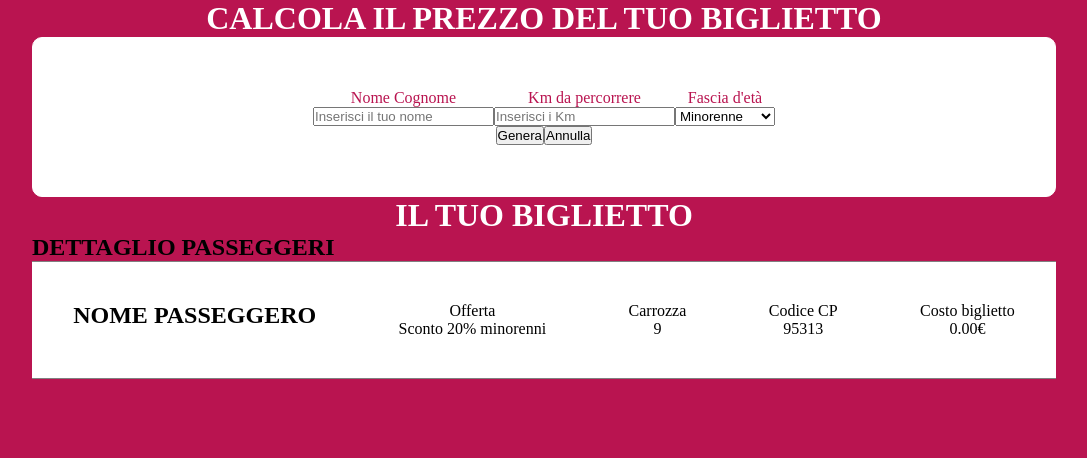
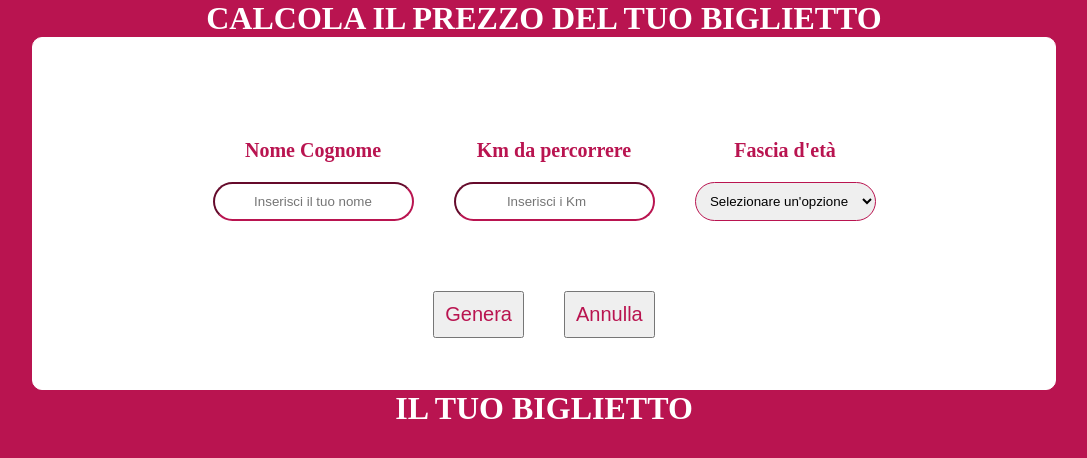
Before and after one commit to Afrodario/js-biglietto-treno-form, a plain HTML site: page index.html in a window 1280 px wide. Both pictures are taken after a click on the button "Genera". Shown: the whole page, without its empty margins (96-1183 px from the left). Drawn offline with Linux system fonts and the light colour scheme.

Commit message:
Rifiniture generali e al funzionamento

```diff
--- a/index.html
+++ b/index.html
@@ -24,12 +24,13 @@
 
                     <div class="flex-col">
                         <label for="km">Km da percorrere</label>
-                        <input type="number" id="input-km" placeholder="Inserisci i Km">
+                        <input type="number" id="input-km" min="1" placeholder="Inserisci i Km">
                     </div>
 
                     <div class="flex-col">
                         <label for="età">Fascia d'età</label>
                         <select id="input-age">
+                            <option value="scegli">Selezionare un'opzione</option>
                             <option value="minorenne">Minorenne</option>
                             <option value="maggiorenne">Maggiorenne</option>
                             <option value="over-65">Over 65</option>
--- a/main.js
+++ b/main.js
@@ -20,6 +20,10 @@ let cancel = document.getElementById("cancel");
 
 generate.addEventListener("click",
     function() {
+
+        if (passengerName.value == "" || kmNumber.value == "" || passengerAge.value == "scegli") {
+            alert("Si prega di inserire tutti i dati richiesti.")
+        } else {
 
         ticketActive.classList.remove("d-none");
         ticketActive.classList.add("active");
@@ -48,6 +52,8 @@ generate.addEventListener("click",
 
         let codePR = Math.floor(Math.random() * (99999 - 90000 + 1) + 90000);
         ticketCode.innerHTML = codePR;
+
+        }
     }
 )
 
--- a/style.css
+++ b/style.css
@@ -21,10 +21,42 @@
     display: none;
 }
 
+label {
+    font-size: 20px;
+    font-weight: bold;
+}
+
+input, option, select {
+    text-align: center;
+    border-color: #b91450;
+    margin: 20px;
+    padding: 10px;
+    border-radius: 20px;
+}
+
+input:focus, select:focus {
+    background-color: #b91450;
+    border-color: orangered;
+}
+
+button {
+    padding: 10px;
+    font-size: 20px;
+    color: #b91450;
+    margin: 0 20px;
+}
+
+button:hover {
+    border-color: orangered;
+    cursor: pointer;
+}
+
 .flex-col {
     display: flex;
     flex-direction: column;
     align-items: center;
+    justify-content: space-between;
+    margin: 50px 0;
 }
 
 .ticket-info, .ticket-buttons {
@@ -35,6 +67,10 @@
     justify-content: space-around;
 }
 
+.ticket-details p {
+    font-weight: bold;
+}
+
 body {
     background-color: #b91450;
 }
@@ -42,6 +78,10 @@ body {
 h1 {
     text-align: center;
     color: white;
+}
+
+h2 {
+    padding: 10px;
 }
 
 label {
@@ -55,7 +95,7 @@ label {
     padding: 5%;
 }
 
-.ticket-in {
+#ticket-in {
     background-color: white;
 }
 
```
